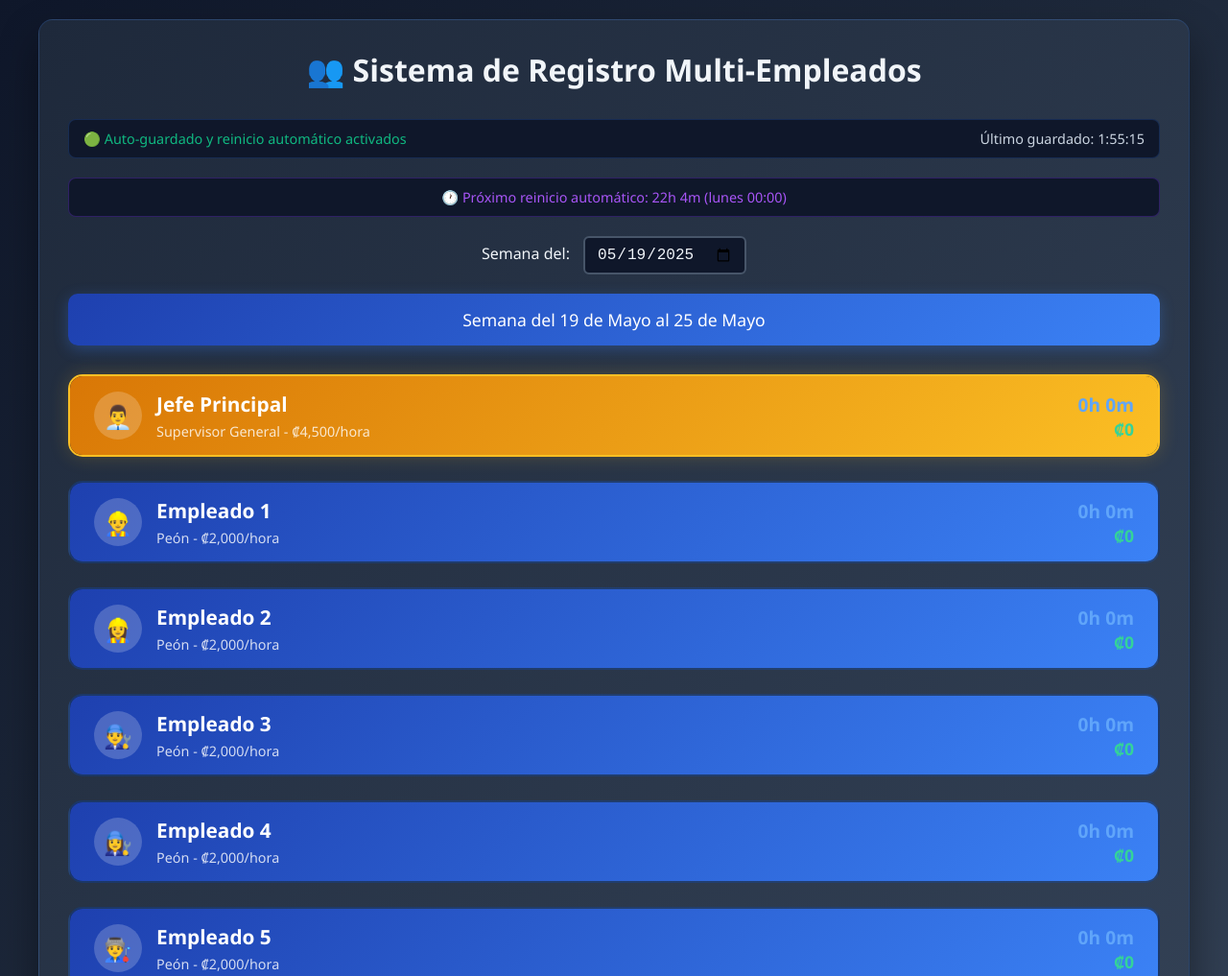
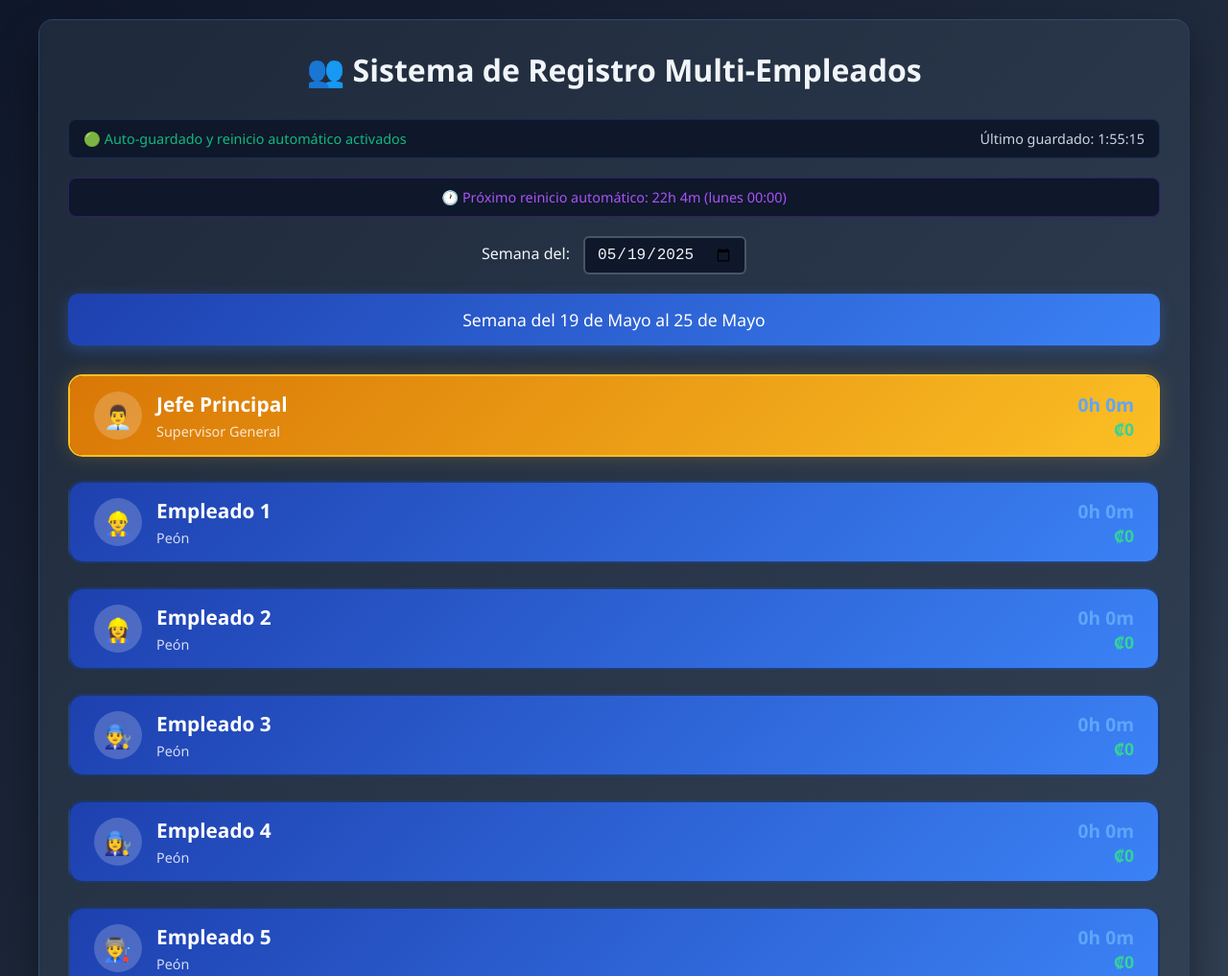
Before and after one commit to jose-m-quiros/registro-horas, a plain HTML site: page index.html in a window 1280 px wide. Shown: the top 1017 px of the page at 96% size. Drawn offline with Linux system fonts and the light colour scheme.

Commit message:
Add files via upload

```diff
--- a/index.html
+++ b/index.html
@@ -697,7 +697,7 @@
                             <div class="employee-avatar">${employee.avatar}</div>
                             <div class="employee-details">
                                 <h3>${employee.name}</h3>
-                                <div class="employee-role">${employee.role} - ₡${employee.hourlyRate.toLocaleString()}/hora</div>
+                                <div class="employee-role">${employee.role}</div>
                             </div>
                         </div>
                         <div class="employee-summary">
```
